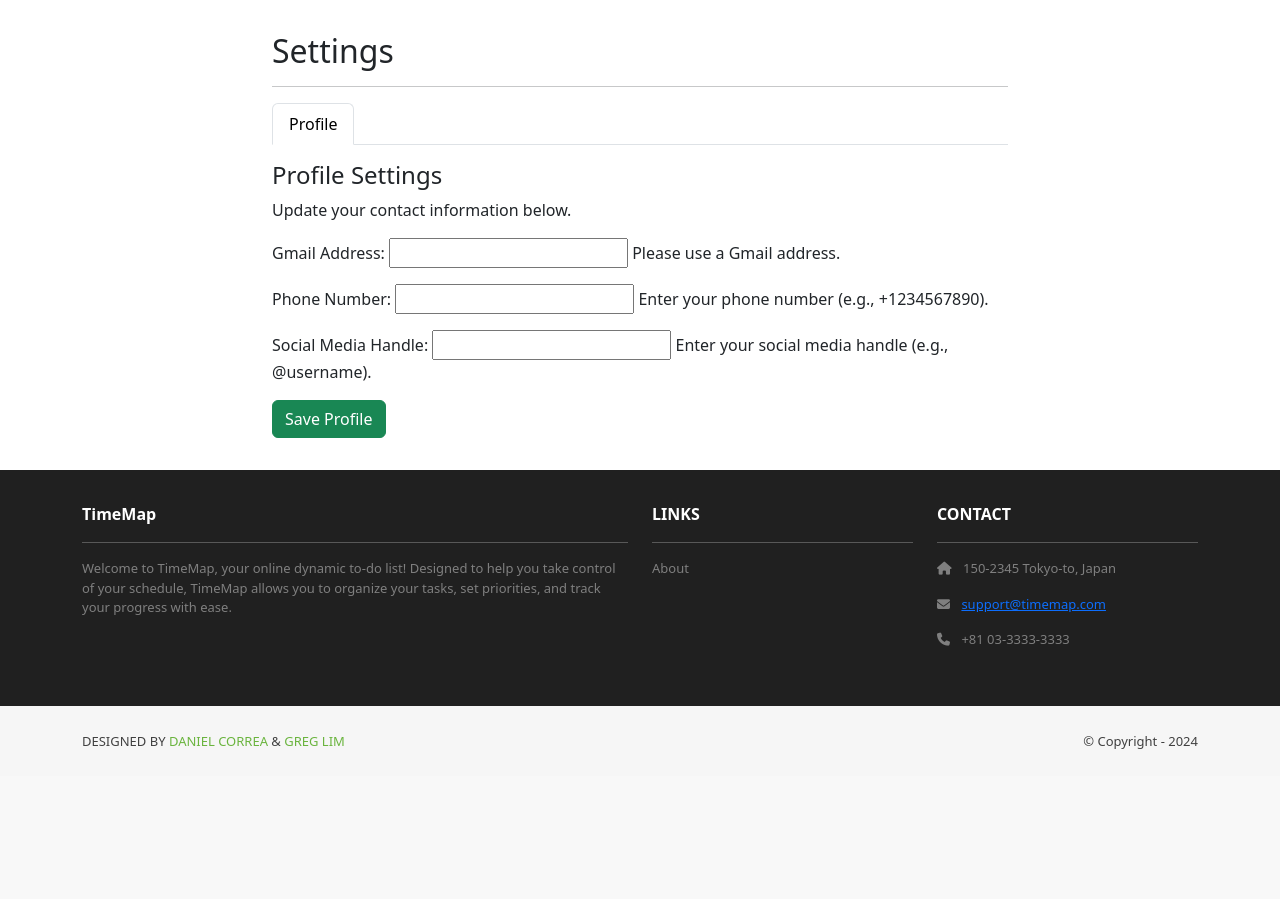
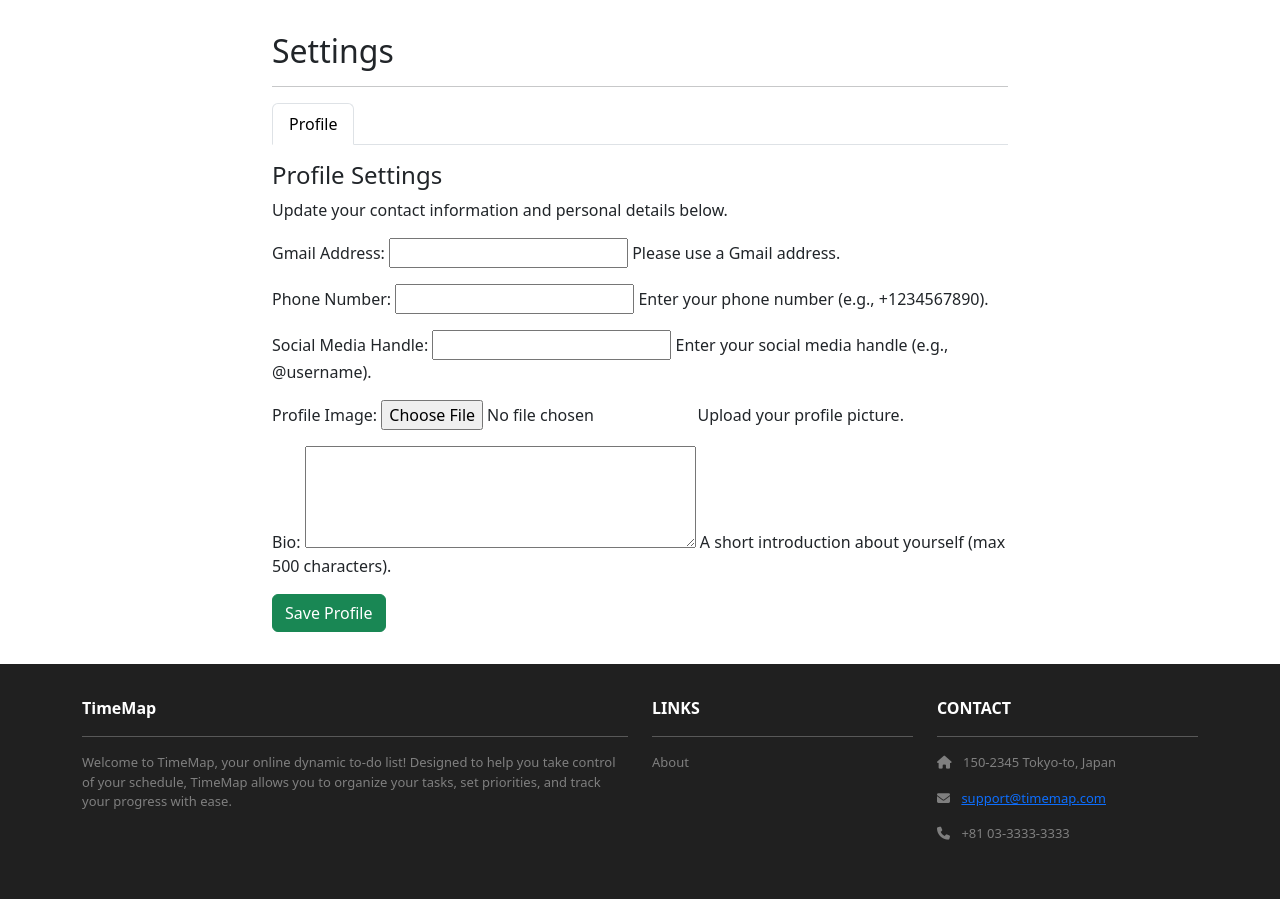
Before and after one commit to jingxuanliu1/timeMap, a Django app: page /settings in a window 1280 px wide. Shown: the part 122-1021 px from the top of the page. Before the commit the page ends 871 px from the top, so only its background shows below. Run offline with Django 5.2, Linux system fonts and the light colour scheme; a user stored in the database is signed in; data comes from the database, SQL or seed files in the repository; both versions use the stored data as it was after the commit; some libraries are stand-ins or nearby versions.

Commit message:
fixed the setting feature

```diff
--- a/home/templates/home/settings.html
+++ b/home/templates/home/settings.html
@@ -15,12 +15,11 @@
           {% endfor %}
         {% endif %}
 
-        <!-- Settings Navigation (can expand later) -->
+        <!-- Settings Navigation -->
         <ul class="nav nav-tabs mb-3">
           <li class="nav-item">
             <a class="nav-link active" href="#profile" data-bs-toggle="tab">Profile</a>
           </li>
-          <!-- Add more tabs here in the future, e.g., Account, Notifications -->
         </ul>
 
         <!-- Tab Content -->
@@ -28,10 +27,16 @@
           <!-- Profile Section -->
           <div class="tab-pane fade show active" id="profile">
             <h4>Profile Settings</h4>
-            <p>Update your contact information below.</p>
-            <form method="post">
+            <p>Update your contact information and personal details below.</p>
+            <form method="post" enctype="multipart/form-data">
               {% csrf_token %}
               {{ template_data.profile_form.as_p }}
+              {% if template_data.profile_form.instance.profile_image %}
+                <div class="mb-3">
+                  <label>Current Profile Image:</label><br>
+                  <img src="{{ template_data.profile_form.instance.profile_image.url }}" alt="Profile Image" style="max-width: 200px; height: auto;">
+                </div>
+              {% endif %}
               <button type="submit" name="profile_submit" class="btn btn-success">Save Profile</button>
             </form>
           </div>
--- a/profiles/forms.py
+++ b/profiles/forms.py
@@ -23,18 +23,23 @@ class CustomSetPasswordForm(SetPasswordForm):
 class UserProfileForm(forms.ModelForm):
     class Meta:
         model = UserProfile
-        fields = ['gmail', 'phone_number', 'social_media']
+        fields = ['gmail', 'phone_number', 'social_media', 'profile_image', 'bio']
         widgets = {
             'gmail': forms.TextInput(attrs={'readonly': 'readonly'}),
+            'bio': forms.Textarea(attrs={'rows': 4, 'maxlength': 500}),
         }
         labels = {
             'gmail': 'Gmail Address',
             'phone_number': 'Phone Number',
             'social_media': 'Social Media Handle',
+            'profile_image': 'Profile Image',
+            'bio': 'Bio',
         }
         help_texts = {
             'phone_number': 'Enter your phone number (e.g., +1234567890).',
             'social_media': 'Enter your social media handle (e.g., @username).',
+            'profile_image': 'Upload your profile picture.',
+            'bio': 'A short introduction about yourself (max 500 characters).',
         }
 
     def __init__(self, *args, **kwargs):
@@ -53,3 +58,9 @@ class UserProfileForm(forms.ModelForm):
         if social and not social.startswith('@'):
             raise forms.ValidationError("Social media handle should start with '@' (e.g., @username).")
         return social
+
+    def clean_profile_image(self):
+        image = self.cleaned_data.get('profile_image')
+        if image and image.size > 5 * 1024 * 1024:  # Limit to 5MB
+            raise forms.ValidationError("Image file size must be under 5MB.")
+        return image
--- a/profiles/models.py
+++ b/profiles/models.py
@@ -9,6 +9,8 @@ class UserProfile(models.Model):
     gmail = models.EmailField(unique=True, help_text="Please use a Gmail address.")
     phone_number = models.CharField(max_length=15, blank=True, null=True, help_text="Your phone number (e.g., +1234567890).")
     social_media = models.CharField(max_length=100, blank=True, null=True, help_text="Your social media handle (e.g., @username).")
+    profile_image = models.ImageField(upload_to='profile_images/', blank=True, null=True, help_text="Upload your profile picture.")
+    bio = models.TextField(max_length=500, blank=True, null=True, help_text="A short introduction about yourself (max 500 characters).")
 
     def __str__(self):
         return f"{self.user.username}'s profile"
--- a/timeMap/settings.py
+++ b/timeMap/settings.py
@@ -88,3 +88,5 @@ DEFAULT_AUTO_FIELD = 'django.db.models.BigAutoField'
 LOGIN_REDIRECT_URL = 'home.index'
 LOGOUT_REDIRECT_URL = 'home.index'
 EMAIL_BACKEND = 'django.core.mail.backends.console.EmailBackend'
+MEDIA_URL = '/media/'
+MEDIA_ROOT = BASE_DIR / 'media'
```
Also changed, not shown: db.sqlite3, profiles/migrations/0003_userprofile_bio_userprofile_profile_image.py (added).
